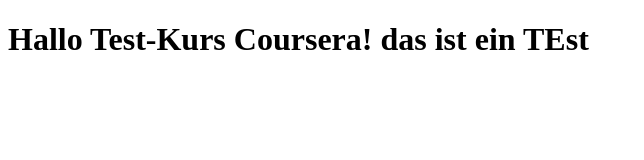
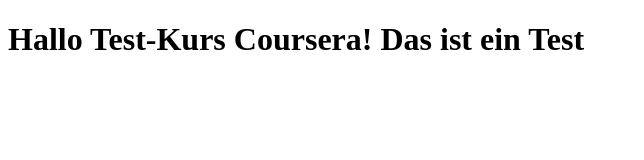
Before and after one commit to heiess/test_kurs, a plain HTML site: page site/index.html in a window 1280 px wide. Shown: the whole page, without its empty margins (0-644 px from the left). Drawn offline with Linux system fonts and the light colour scheme.

Commit message:
Update index.html

```diff
--- a/site/index.html
+++ b/site/index.html
@@ -6,6 +6,6 @@
 	<title>Hallo Test-Kurs Coursera!</title>
 </head>
 <body>
-<h1>Hallo Test-Kurs Coursera! das ist ein TEst</h1>
+<h1>Hallo Test-Kurs Coursera! Das ist ein Test</h1>
 </body>
 </html>
```
